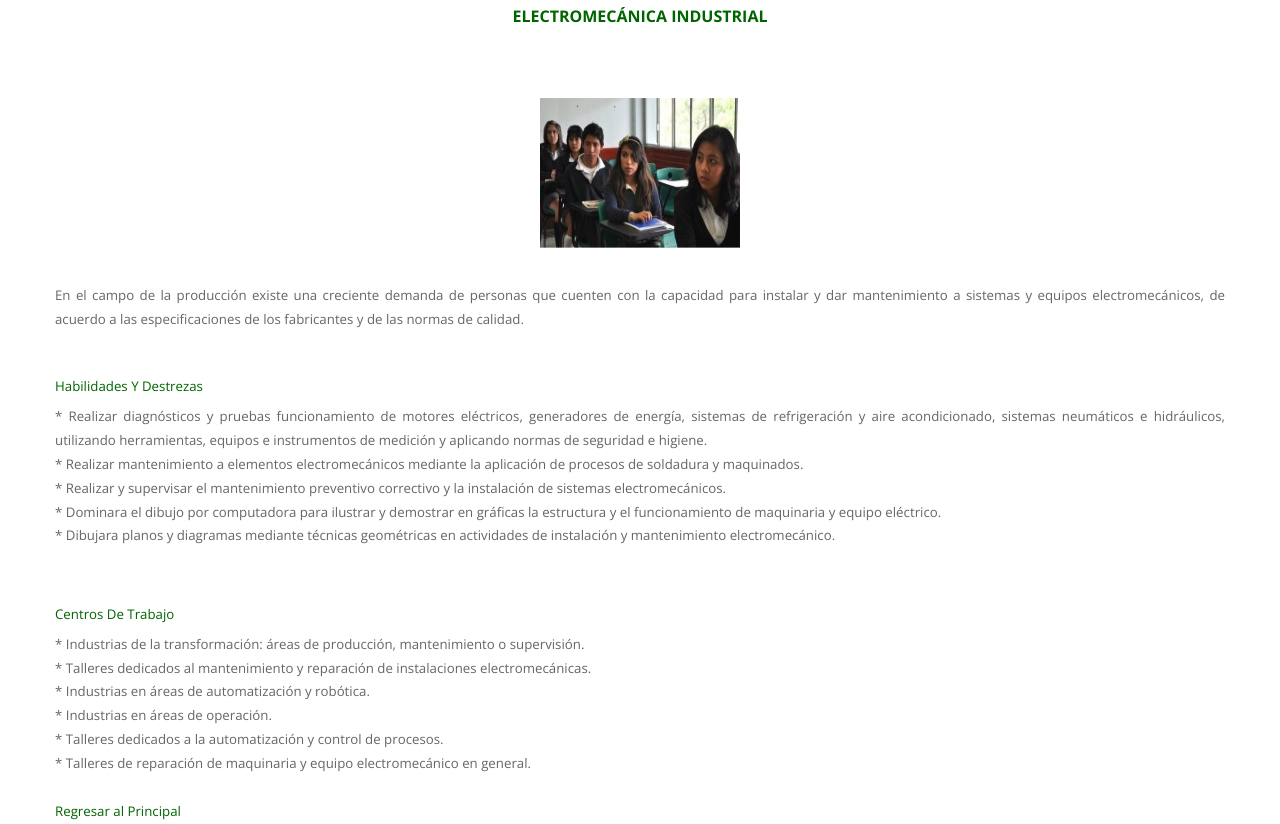
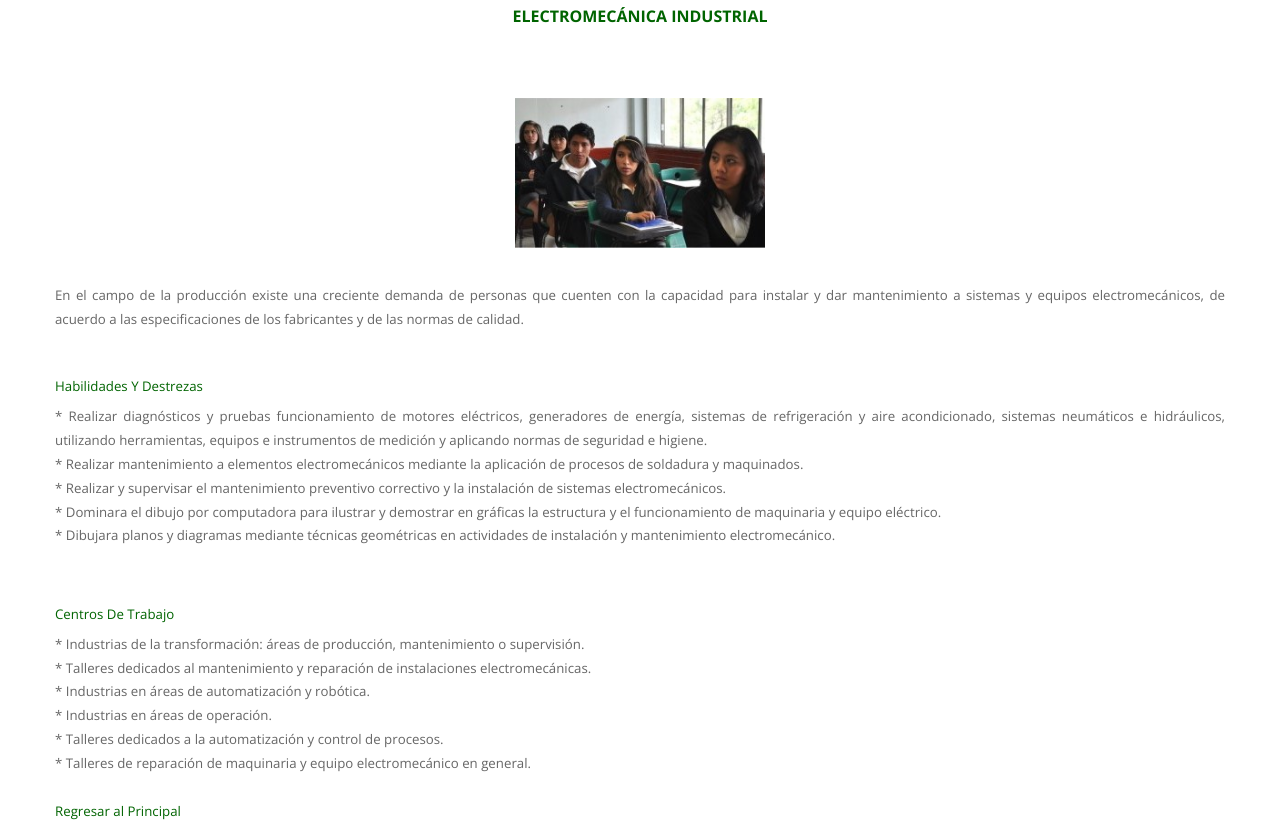
Before and after one commit to AlberichHerondale/AlberichHerondale.github.io, a plain HTML site: page index7.html in a window 1280 px wide. Shown: the part 116-940 px from the top of the page. Drawn offline with nearby package versions, Linux system fonts and the light colour scheme; some packages are replaced by stand-ins of ours.

Commit message:
Tamaño de imagen

```diff
--- a/index7.html
+++ b/index7.html
@@ -43,7 +43,7 @@ http://www.templatemo.com/tm-406-flex
                     </div> <!-- /.heading-section -->
                 </div> <!-- /.row -->
                 <div class="row">
-                                <center><img src="images/30.jpg" height="150" width="200"></center>
+                                <center><img src="images/30.jpg" height="150" width="250"></center>
                     <br><p align= justify style= "line-height:1.8">En el campo de la producción existe una creciente demanda de personas que cuenten con la capacidad para instalar y dar mantenimiento a sistemas y equipos electromecánicos, de acuerdo a las especificaciones de los fabricantes y de las normas de calidad.</p>
                     <br>
                     <p ><font COLOR= "darkgreen">Habilidades Y Destrezas</font></p>
```
